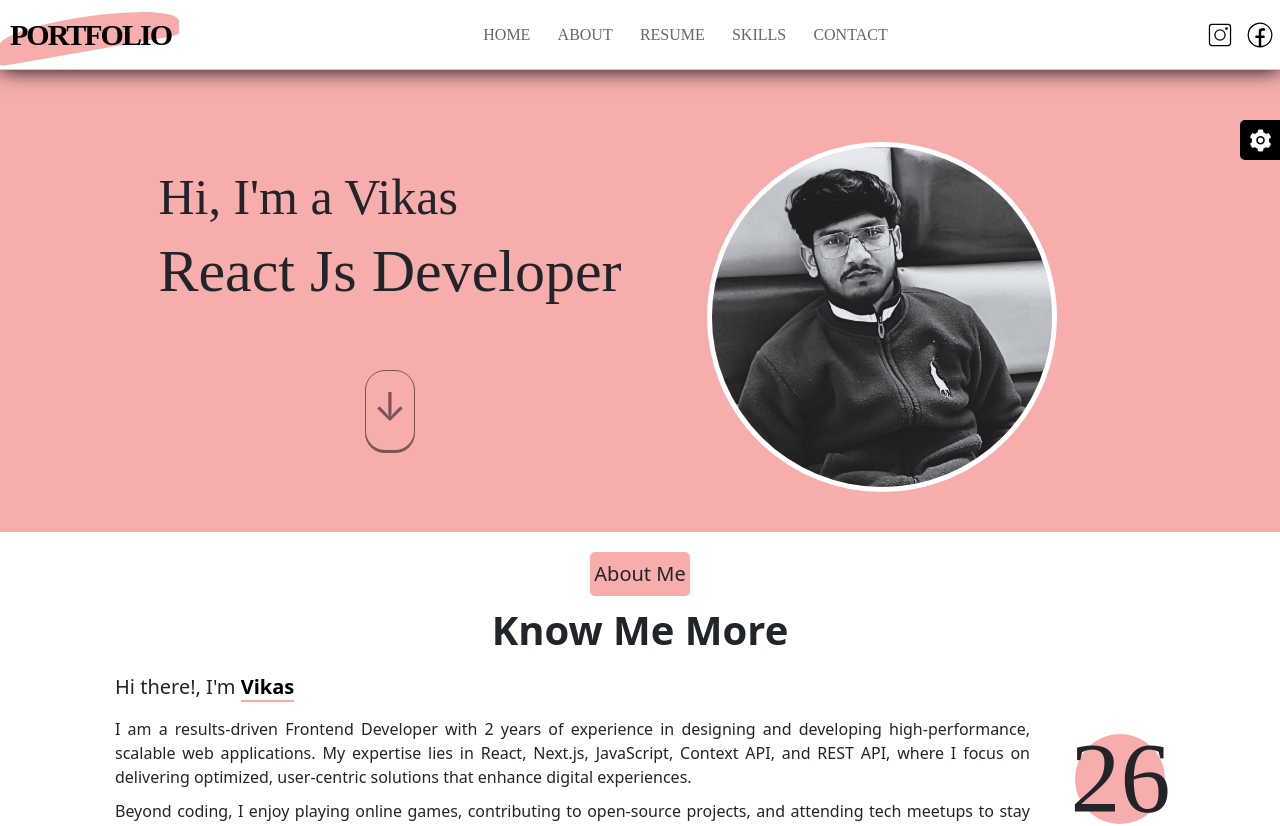
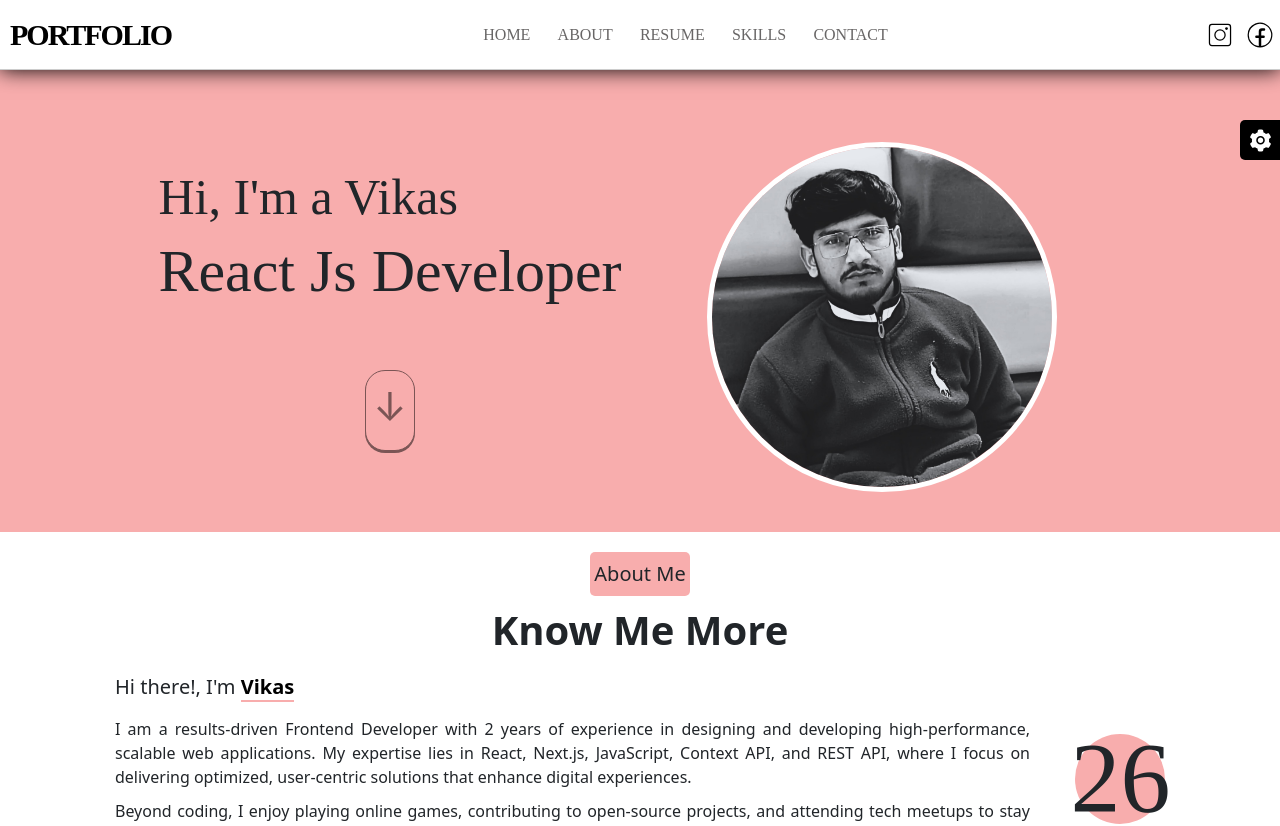
Before and after one commit to vikasjajoriya/Self-Portfolio, a React (Create React App) app: page / in a window 1280 px wide. Shown: the top 826 px of the page. Built offline with nearby package versions, Linux system fonts and the light colour scheme.

Commit message:
Update Navbar.jsx

```diff
--- a/src/components/Pages/Navbar/Navbar.jsx
+++ b/src/components/Pages/Navbar/Navbar.jsx
@@ -14,7 +14,7 @@ export default function Navbar({ backgroundColor }) {
       <a href="/" className="navbar-a animate__animated  animate__slideInLeft">
         Portfolio
       </a>
-      <div className="blob" style={{ backgroundColor }}></div>
+{/*       <div className="blob" style={{ backgroundColor }}></div> */}
       <div className="navbar-links">
         <ul className="mb-0">
           <li>
```
